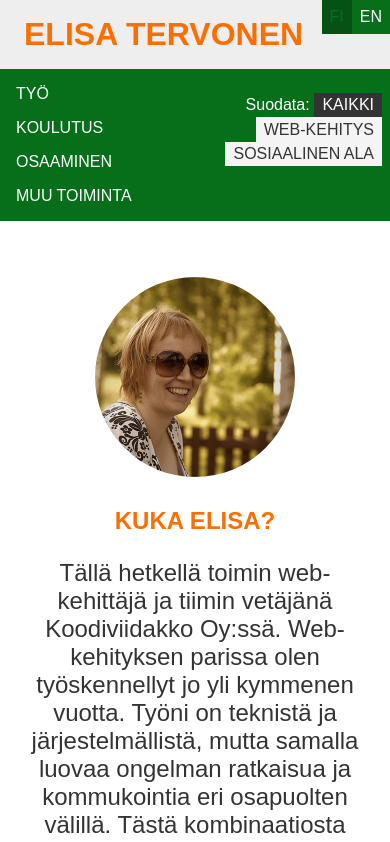
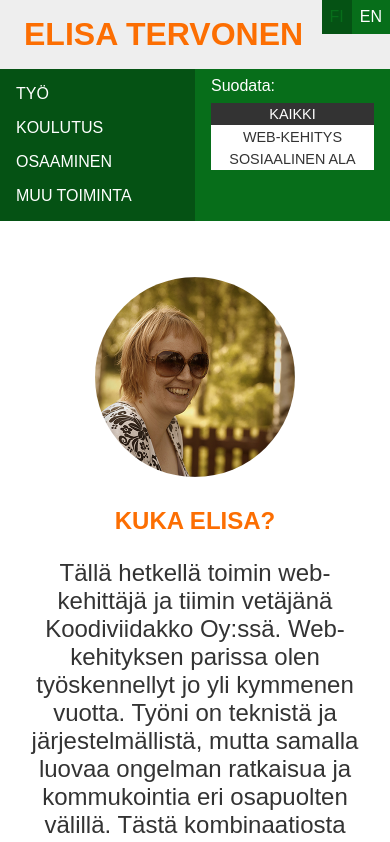
Before and after one commit to lellu/elisatervonencom, a Nuxt app: page / in a window 390 px wide. Shown: the top 842 px of the page. Built offline with nearby package versions, Linux system fonts and the light colour scheme.

Commit message:
Fixed nav responsiveness

```diff
--- a/assets/scss/general.scss
+++ b/assets/scss/general.scss
@@ -137,6 +137,10 @@ section {
   position: absolute;
   left: 0px;
   top: -60px;
+
+  @media only screen and (max-width: 950px) {
+    top: -105px;
+  }
 }
 
 @media print {
--- a/components/Filters.vue
+++ b/components/Filters.vue
@@ -25,42 +25,35 @@ export default {
 
 <style lang="scss">
 @import 'assets/scss/colors.scss';
-/*
-.filters {
-  display: flex;
-
-  button {
-    padding: 1rem;
-    width: 33.33%;
-    color: $black;
-    text-transform: uppercase;
-    border: none;
-    background-color: $gray;
-    font-size: 1.5rem;
-    outline: none;
-    cursor: pointer;
-
-    &:hover {
-      background-color: $gray;
-    }
-
-    &.active {
-      color: $white;
-      background-color: $orange;
-    }
-  }
-}
-*/
-
 .filters {
   display: inline-block;
   padding: 1rem 0;
   text-align: right;
 
+  @media only screen and (max-width: 950px) {
+    width: 100%;
+    text-align: left;
+    padding-left: 1.7rem;
+  }
+
+  @media only screen and (max-width: 550px) {
+    padding: 0.5rem 1rem 0.5rem 1rem;
+    width: 50%;
+  }
+
   label {
     padding: 0 0.3rem;
     display: inline-block;
     color: $white;
+    margin-bottom: 0.5rem;
+
+    @media only screen and (max-width: 950px) {
+      padding-left: 0;
+    }
+
+    @media only screen and (max-width: 550px) {
+      width: 100%;
+    }
   }
 
   button {
@@ -69,10 +62,14 @@ export default {
     text-transform: uppercase;
     border: none;
     color: $graydark;
-    background-color: $graylight;
-    font-size: 1rem;
+    background-color: $white;
+    font-size: 0.9rem;
     outline: none;
     cursor: pointer;
+
+    @media only screen and (max-width: 550px) {
+      width: 100%;
+    }
 
     &:hover,
     &.active {
--- a/components/Navigation.vue
+++ b/components/Navigation.vue
@@ -33,7 +33,7 @@ export default {
   },
   methods: {
     scrollClass: function () {
-      this.isScroll = window.scrollY > 100;
+      this.isScroll = window.scrollY > 100 && window.innerWidth > 550;
     },
     scrollTo: function (target) {
       VueScrollTo.scrollTo(target);
@@ -51,13 +51,10 @@ nav {
   width: 100%;
   display: flex;
   justify-content: space-between;
+  flex-wrap: wrap;
 
-  @media only screen and (max-width: 768px) {
-    padding: 0 1rem;
-  }
-
-  @media only screen and (max-width: 550px) {
-    padding: 0.5rem;
+  @media only screen and (max-width: 950px) {
+    padding: 0;
   }
 
   .toggle-menu {
@@ -79,14 +76,21 @@ nav {
   margin: 0;
   display: block;
 
-  @media only screen and (max-width: 768px) {
+  @media only screen and (max-width: 950px) {
     width: 100%;
+    background-color: $greendark;
+    padding: 0 1rem;
+  }
+
+  @media only screen and (max-width: 550px) {
+      padding: 0.5rem 1rem 0.5rem 0.5rem;
+      width: 50%;
   }
 
   li {
     display: inline-block;
 
-    @media only screen and (max-width: 550px) {
+    @media only screen and (max-width: 500px) {
       width: 100%;
     }
   }
@@ -98,8 +102,8 @@ nav {
     text-transform: uppercase;
     cursor: pointer;
 
-    @media only screen and (max-width: 922px) {
-      padding: 1.3rem 0.5rem;
+    @media only screen and (max-width: 950px) {
+      padding: 1rem 0.7rem;
     }
 
     .first & {
@@ -109,6 +113,10 @@ nav {
     .current &,
     &:hover {
       background-color: $greendark;
+
+      @media only screen and (max-width: 950px) {
+        background-color: $green;
+      }
     }
 
     @media only screen and (max-width: 550px) {
@@ -117,42 +125,4 @@ nav {
     }
   }
 }
-
-/*.languages {
-  display: block;
-  text-align: right;
-  margin: 0;
-  padding: 0;
-
-  @media only screen and (max-width: 550px) {
-    white-space: nowrap;
-  }
-
-  li {
-    display: inline-block;
-  }
-
-  a {
-    color: $white;
-    display: inline-block;
-    padding: 1.5rem 1rem;
-    text-transform: uppercase;
-
-    @media only screen and (max-width: 550px) {
-      padding: 0.5rem;
-    }
-
-    .first & {
-      padding: 1rem;
-    }
-
-    &.nuxt-link-exact-active {
-      display: none;
-    }
-
-    &:hover {
-      background-color: $greendark;
-    }
-  }
-}*/
 </style>
```
